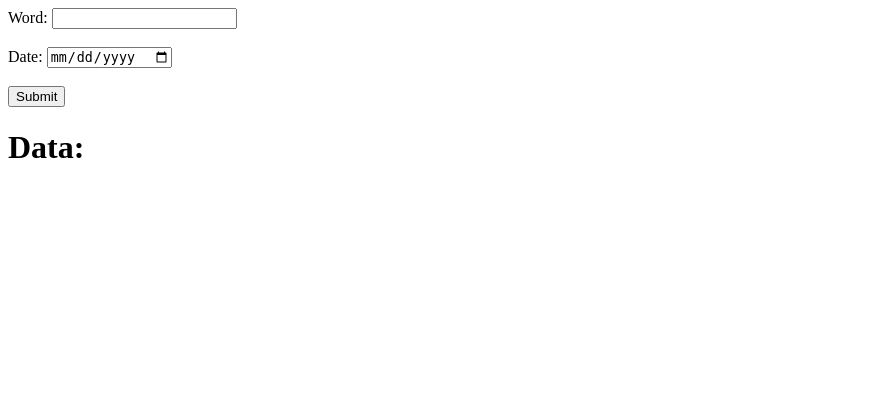
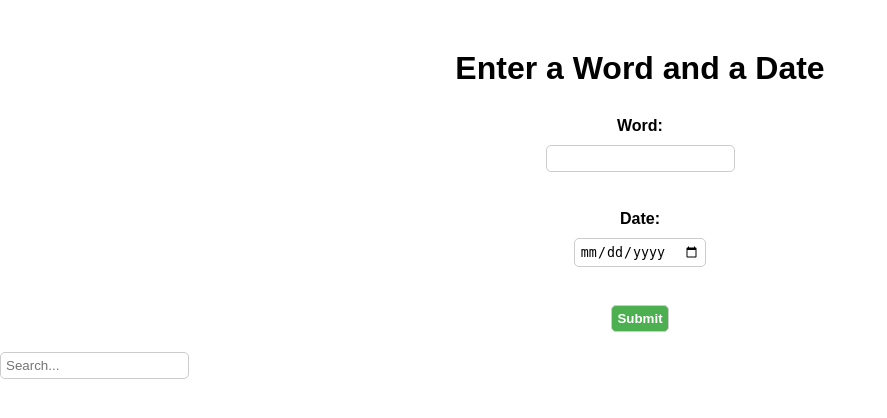
Before and after one commit to altib1/Python, a Flask app: template templates/index.html in a window 1280 px wide. Shown: the top 418 px of the page, without its empty margins (0-887 px from the left). Run offline with Flask 3, Linux system fonts and the light colour scheme; the template is opened without the code that fills it, so the values that code supplies are empty.

Commit message:
Date : 13/04/2023 13:55

```diff
--- a/homePage.py
+++ b/homePage.py
@@ -1,47 +1,88 @@
-from flask import Flask, render_template, request, jsonify
 import json
+from flask import Flask, jsonify, render_template, request
+import datetime
+import Person
+import unicodedata
 
 app = Flask(__name__)
 
 @app.route('/')
-def index():
-     # Read the JSON data from the file
-    with open('output.json', 'r') as file:
-        json_data = file.read()
-
-    # Convert the JSON data to a Python dictionary
-    data = json.loads(json_data)
-
-    # Render the template with the data
+def index(data={}):
     return render_template('index.html', data=data)
 
 @app.route('/submit', methods=['POST'])
 def submit():
-    data = {
-        'word': request.form['word'],
-        'date': request.form['date']
-    }
-    with open('main.json', 'a') as file:
-        json.dump(data, file)
-        file.write('\n')
-    return 'Data submitted successfully!'
+    data = request.get_json()
+    word = data['word']
+    date = data['date']
+    result = main(word, date)
+    return jsonify(result)
 
-@app.route('/json_data')
-def json_data():
-    # Read the JSON data from the file
-    with open('output.json', 'r') as f:
-        json_data = f.read()
-    if json_data:
-        data = json.loads(json_data)
-    else:
-        data = {}
+def main(word, date):
 
-    # Convert the JSON data to a Python dictionary
-    data = json.loads(json_data)
+    variable = str(word)
+    variable1 = str(date)
+    mot = ''
+    date = ''
+    mots = []
+    dates = []
 
-    # Return the JSON data as a response
-    return jsonify(data)
+    person = Person.Person(variable, variable1)
+
+    # Traitement pour mots
+    def strip_accents(s):
+        return ''.join(c for c in unicodedata.normalize('NFD', s)
+            if unicodedata.category(c) != 'Mn')
 
 
-if __name__ == '__main__':
-    app.run()
+    for i in range(len(person.mots)):
+        mot = person.mots[i]
+
+    # for i in range(len(person.dates)):
+    #    date = person.dates[i]
+
+    mots.append(person.mots)
+
+    for i in range(len(mots)):
+        mots.append(strip_accents(mots[i]))
+        mots.append(strip_accents(mots[i]).capitalize())
+        mots.append(strip_accents(mots[i]).upper())
+        mots.append(strip_accents(mots[i]).lower())
+
+    mots.append(person.mots.upper())
+    mots.append(person.mots.capitalize())
+    mots.append(person.mots.lower())
+
+    leet = {'a':'4','e':'3','i':'1','o':'0','A':'4','E':'3','I':'1','O':'0'}
+    for i in range(len(mots)):
+        for lettre in mots[i] :
+            for key in leet:
+                if lettre == key:
+                    count = mots[i].count(lettre)
+                    for j in range(count):
+                        mots.append(mots[i].replace(lettre, leet[key], j))
+                    mots.append(mots[i].replace(lettre, leet[key]))
+                    mots[i] = mots[i].replace(lettre, leet[key])
+            mots.append(mots[i])
+
+    mots = list(dict.fromkeys(mots));
+
+    #for i in range(len(mots)):
+    #    print(str(mots[i]))
+
+    # traitements pour dates
+    #print(str(person.dates()))
+
+    dates.append(str(person.day()))
+    dates.append(str(person.month()))
+    dates.append(str(person.year()))
+    dates.append(str(person.day()) + str(person.month()) + str(person.year()))
+    dates.append(str(person.year()) + str(person.month()) + str(person.day()))
+    data = {
+        'Results': []
+    };
+    for i in range(len(dates)):
+        for y in range(len(mots)):
+            data['Results'].append(mots[y]+dates[i])
+            data['Results'].append(dates[i]+mots[y])
+    return data
--- a/templates/index.html
+++ b/templates/index.html
@@ -1,25 +1,158 @@
 <!DOCTYPE html>
 <html>
 <head>
-    <title>Homepage</title>
+	<title>Index</title>
+  <style>
+    body {
+      font-family: Arial, sans-serif;
+      margin: 0;
+      padding: 0;
+    }
+
+    h1 {
+      text-align: center;
+      margin-top: 50px;
+    }
+
+    form {
+      display: flex;
+      flex-direction: column;
+      align-items: center;
+      margin-top: 30px;
+    }
+
+    label {
+      font-weight: bold;
+      margin-bottom: 10px;
+    }
+
+    input[type="text"],
+    input[type="date"],
+    input[type="submit"] {
+      padding: 5px;
+      margin-bottom: 20px;
+      border-radius: 5px;
+      border: 1px solid #ccc;
+    }
+
+    input[type="submit"] {
+      background-color: #4CAF50;
+      color: white;
+      font-weight: bold;
+      cursor: pointer;
+    }
+
+    #filterInput {
+      padding: 5px;
+      margin-bottom: 20px;
+      border-radius: 5px;
+      border: 1px solid #ccc;
+    }
+
+    table {
+      border-collapse: collapse;
+      margin-top: 30px;
+      width: 50%;
+      margin: auto;
+      text-align: center;
+    }
+
+    th,
+    td {
+      padding: 10px;
+      text-align: left;
+      border-bottom: 1px solid #ddd;
+      padding: 10px;
+      text-align: center;
+    }
+
+    th {
+      background-color: #4CAF50;
+      color: white;
+    }
+
+    #result {
+      max-height: 200px;
+      overflow-y: scroll;
+      text-align: center;
+    }
+
+    /* Style the table */
+    table {
+      border-collapse: collapse;
+      width: 100%;
+      text-align: center;
+    }
+
+    th, td {
+      text-align: left;
+      padding: 8px;
+      border-bottom: 1px solid #ddd;
+      text-align: center;
+    }
+
+    tr:hover {
+      background-color: #f5f5f5;
+    }
+  </style>
 </head>
 <body>
-    <form>
+	<h1>Enter a Word and a Date</h1>
+	<form id="form">
 		<label for="word">Word:</label>
-      <input type="text" id="word" name="word"><br><br>
+		<input type="text" id="word" name="word" required>
+		<br>
 		<label for="date">Date:</label>
-      <input type="date" id="date" name="date"><br><br>
+		<input type="date" id="date" name="date" required>
+		<br>
 		<input type="submit" value="Submit">
 	</form>
+  <div>
+    <input type="text" id="filterInput" placeholder="Search...">
+  </div>
+  <div id="result"></div>
 
-    <h1>Data:</h1>
-    <div id="data"></div>
 	<script>
-      fetch('/json_data')
+		document.getElementById("form").addEventListener("submit", function(event) {
+			event.preventDefault(); // prevent the form from submitting and reloading the page
+			let word = document.getElementById("word").value;
+			let date = document.getElementById("date").value;
+			fetch('/submit', {
+				method: 'POST',
+				headers: {
+					'Content-Type': 'application/json'
+				},
+				body: JSON.stringify({word: word, date: date})
+			})
 			.then(response => response.json())
 			.then(data => {
-          const dataDiv = document.getElementById('data');
-          dataDiv.innerHTML = JSON.stringify(data);
+				let resultDiv = document.getElementById("result");
+        let htmlString = "<h2>Result:</h2><table><tr><th>Result</th></tr>";
+        data['Results'].forEach(element => {
+          htmlString += "<tr><td>" + element + "</td></tr>";
+        });
+        htmlString += "</table>";
+        resultDiv.innerHTML = htmlString;
+
+        // Filter functionality
+        const filterInput = document.getElementById('filterInput');
+        filterInput.addEventListener('keyup', function() {
+          const filterValue = filterInput.value.toUpperCase();
+          const tableRows = resultDiv.getElementsByTagName('tr');
+          for (let i = 0; i < tableRows.length; i++) {
+            const row = tableRows[i].getElementsByTagName('td')[0];
+            if (row) {
+              const textValue = row.textContent || row.innerText;
+              if (textValue.toUpperCase().indexOf(filterValue) > -1) {
+                tableRows[i].style.display = '';
+              } else {
+                tableRows[i].style.display = 'none';
+              }
+            }
+         }
+        });
+      })
+			.catch(error => console.error(error));
 		});
 	</script>
 </body>
```
Also changed, not shown: main.py (+2 -16 lines), main.json (deleted). Lines whose indentation alone changed are shown as unchanged.
